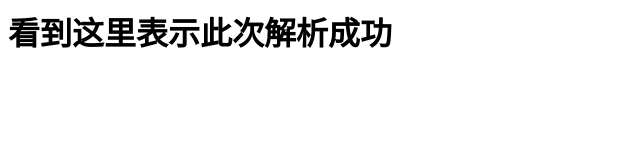
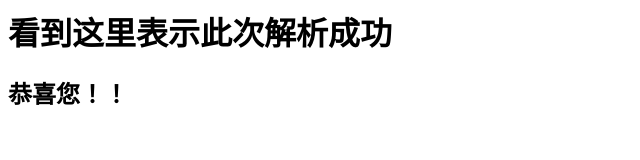
Before and after one commit to today-aaz/test0419, a plain HTML site: page index.html in a window 1280 px wide. Shown: the whole page, without its empty margins (0-640 px from the left). Drawn offline with Linux system fonts and the light colour scheme.

Commit message:
Update index.html

```diff
--- a/index.html
+++ b/index.html
@@ -1 +1,2 @@
 <h1>看到这里表示此次解析成功<h1>
+  <h2>恭喜您！！</h2>
```
